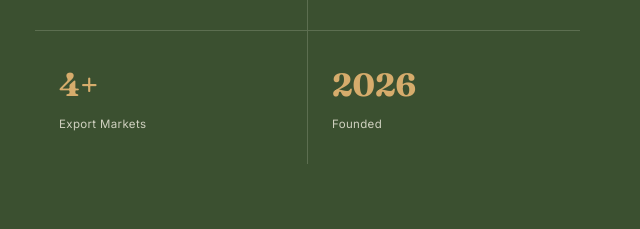
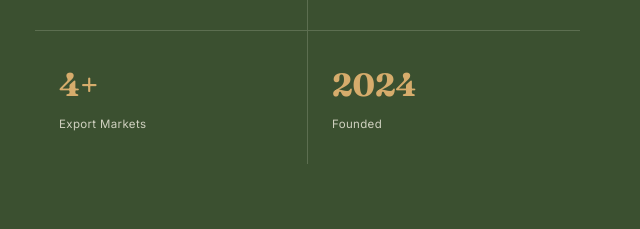
Before and after one commit to jaydenlee2001315-GreenOrigin/alliedglory-site, a plain HTML site: page index.html in a window 1280 px wide. Shown: the part 3091-3320 px from the top of the page, 640-1280 px from the left. Drawn offline with Linux system fonts and the light colour scheme.

Commit message:
fix founded year to 2024

```diff
--- a/index.html
+++ b/index.html
@@ -268,7 +268,7 @@
       <div class="stat"><b>3</b><span>Tiers, One Chain</span></div>
       <div class="stat"><b>HK</b><span>Registered Trading Entity</span></div>
       <div class="stat"><b>4+</b><span>Export Markets</span></div>
-      <div class="stat"><b>2026</b><span>Founded</span></div>
+      <div class="stat"><b>2024</b><span>Founded</span></div>
     </div>
   </div>
 </section>
```
